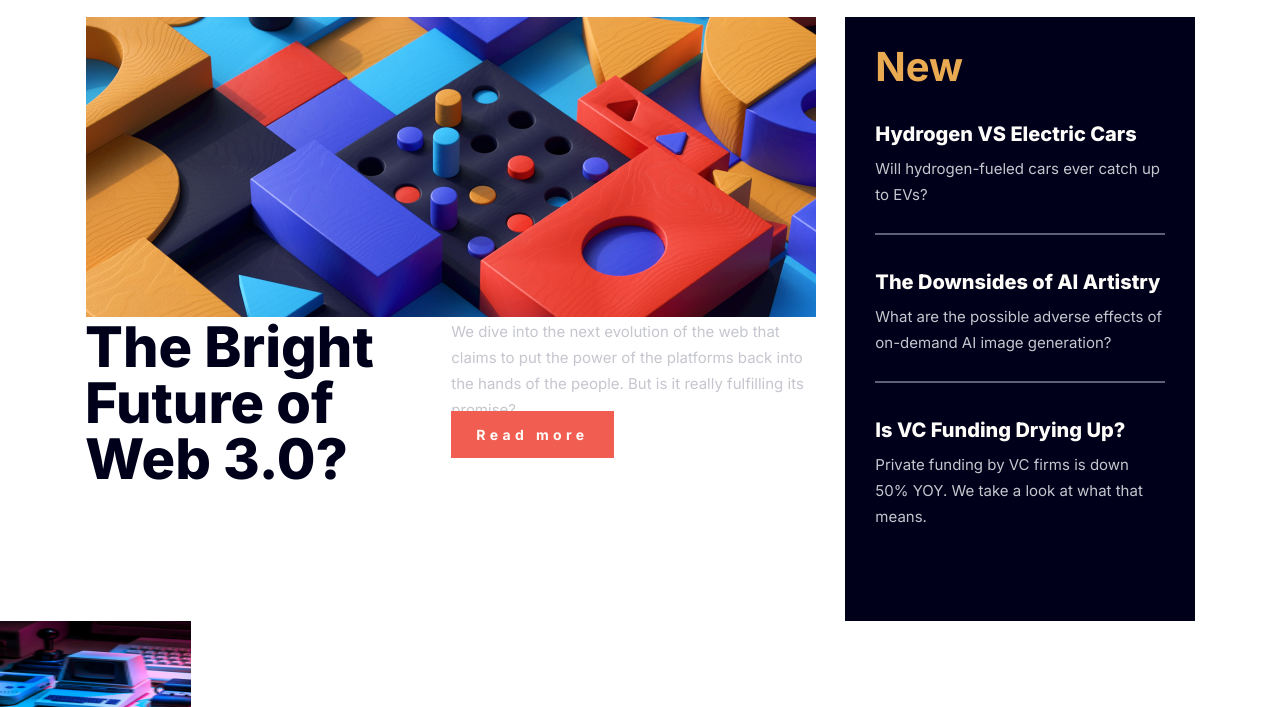
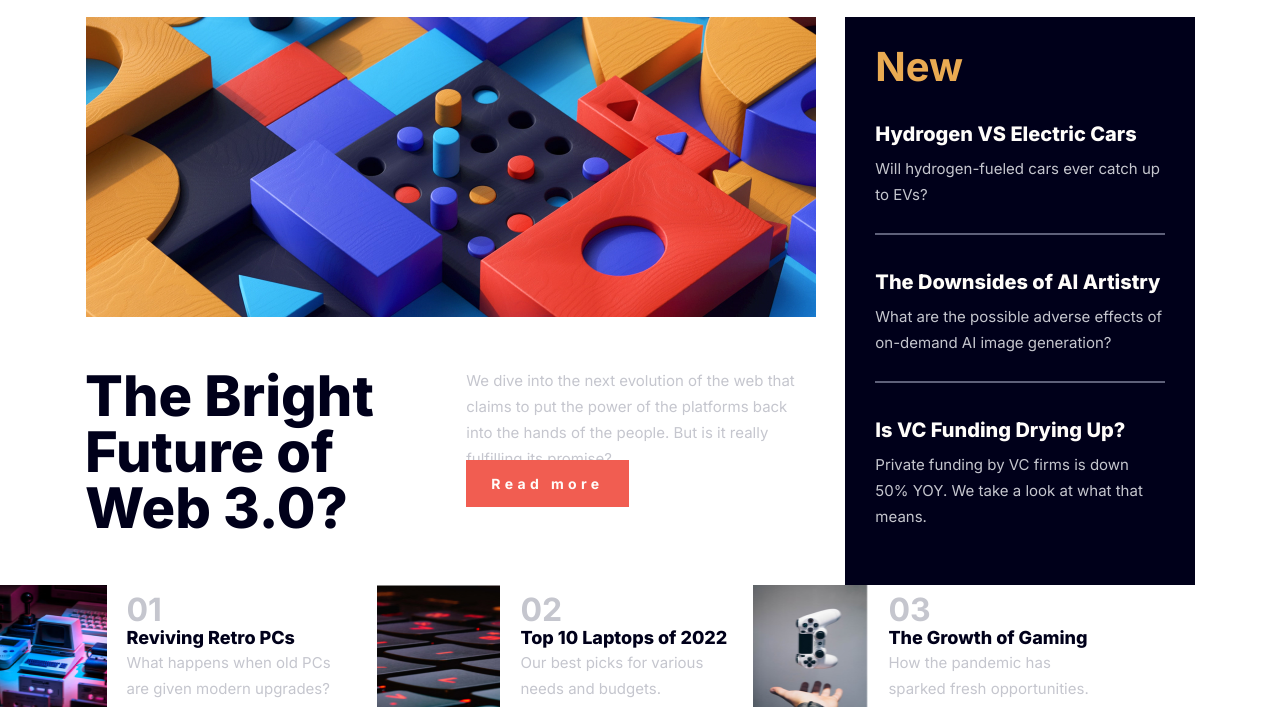
Before and after one commit to Junior-dev-Track/14-css-web-3-0-project-VizardAlpha, a plain HTML site: page index.html in a window 1280 px wide. Shown: the part 93-800 px from the top of the page. Drawn offline with Linux system fonts and the light colour scheme.

Commit message:
Fix main section

```diff
--- a/index.html
+++ b/index.html
@@ -39,7 +39,7 @@
                     <a id="read-more" href="#">Read more</a>
                 </div>
             </div>
-            <div class="news">
+            <aside class="news">
                 <h2>New</h2>
                 <article>
                     <h1>Hydrogen VS Electric Cars</h1>
@@ -55,25 +55,34 @@
                     <h1>Is VC Funding Drying Up?</h1>
                     <p>Private funding by VC firms is down 50% YOY. We take a look at what that means.</p>
                 </article>
-            </div>
+            </aside>
         </div>
     </main>
-    <section class="container ">
-        <div>
+    <section class="container list">
+        <article class="article-list">
             <img class="section-image" src="./assets/Ordi.jpg" alt="">
-            <div></div>
-            <div></div>
-        </div>
-        <div>
+            <div class="color-list">
+                <p>01</p>
+                <h1>Reviving Retro PCs</h1>
+                <p>What happens when old PCs are given modern upgrades?</p>
+            </div>
+        </article>
+        <article class="article-list">
             <img class="section-image" src="./assets/Clavier.jpg" alt="">
-            <div></div>
-            <div></div>
-        </div>
-        <div>
+            <div class="color-list">
+                <p>02</p>
+                <h1>Top 10 Laptops of 2022</h1>
+                <p>Our best picks for various needs and budgets.</p>
+            </div>
+        </article>
+        <article class="article-list">
             <img class="section-image" src="./assets/Manette.jpg" alt="">
-            <div></div>
-            <div></div>
-        </div>
+            <div class="color-list">
+                <p>03</p>
+                <h1>The Growth of Gaming</h1>
+                <p>How the pandemic has sparked fresh opportunities.</p>
+            </div>
+        </article>
     </section>
 </body>
 
--- a/style.css
+++ b/style.css
@@ -5,7 +5,6 @@
 * {
     margin: 0 auto;
     box-sizing: border-box;
-    font-family: 'Inter', sans-serif;
 }
 
 html,
@@ -144,6 +143,9 @@ table {
 
 /* Custom CSS */
 
+html{
+    font-family: 'Inter', sans-serif;
+}
 
 header {
     display: flex;
@@ -167,7 +169,7 @@ a {
     font-size: 15px;
     font-weight: 400;
     line-height: 26px;
-    text-align: left;
+
 }
 
 img {
@@ -182,7 +184,7 @@ img {
 
 #image-main {
     max-width: 730px;
-    grid-area: images;
+    grid-area: images-main;
 }
 
 .container {
@@ -192,10 +194,9 @@ img {
 .grid-main {
     display: grid;
     grid-template-columns: 66% 31.5%;
-    grid-template-rows: 1fr 1fr;
     gap: 0px 2.5%;
     grid-template-areas:
-        "images news"
+        "images-main news"
         "hero news";
 }
 
@@ -204,7 +205,7 @@ img {
     display: grid;
     grid-template-columns: 1fr 1fr;
     grid-template-rows: 1fr;
-    gap: 0px 0px;
+    gap: 30px;
     grid-template-areas:
         "title-main desc-main";
     grid-area: hero;
@@ -222,7 +223,7 @@ img {
         font-size: 56px;
         font-weight: 800;
         line-height: 56px;
-        text-align: left;
+
     }
 
     p {
@@ -230,7 +231,7 @@ img {
         font-size: 15px;
         font-weight: 400;
         line-height: 26px;
-        text-align: left;
+
     }
 
     #read-more {
@@ -240,7 +241,6 @@ img {
         font-weight: 700;
         line-height: 24px;
         letter-spacing: 4.375px;
-        text-align: left;
         padding: 15px 25px;
     }
 
@@ -261,7 +261,7 @@ img {
         font-size: 40px;
         font-weight: 700;
         line-height: 40px;
-        text-align: left;
+
     }
 
     h1 {
@@ -270,7 +270,7 @@ img {
         font-weight: 800;
         line-height: 24px;
         padding: 10px 0px;
-        text-align: left;
+
     }
 
     p {
@@ -278,7 +278,7 @@ img {
         font-size: 15px;
         font-weight: 400;
         line-height: 26px;
-        text-align: left;
+
     }
 
     hr {
@@ -291,3 +291,37 @@ img {
     height: 127px;
     width: 190.5px;
 }
+
+.list{
+    display: flex;
+    align-items: center;
+    gap: 20px;
+}
+
+.article-list{
+    display: flex;
+    align-items: center;
+    gap: 20px;
+    flex: 1;
+}
+
+.color-list p:first-child{
+    color: #C5C6CE;
+    font-size: 32px;
+    font-weight: 700;
+    line-height: 32px;
+}
+
+.color-list h1{
+    color:#00001A;
+    font-size: 18px;
+    font-weight: 800;
+    line-height: 24px;
+}
+
+.color-list p{
+    color:#C5C6CE;
+    font-size: 15px;
+    font-weight: 400;
+    line-height: 26px;
+}
```
